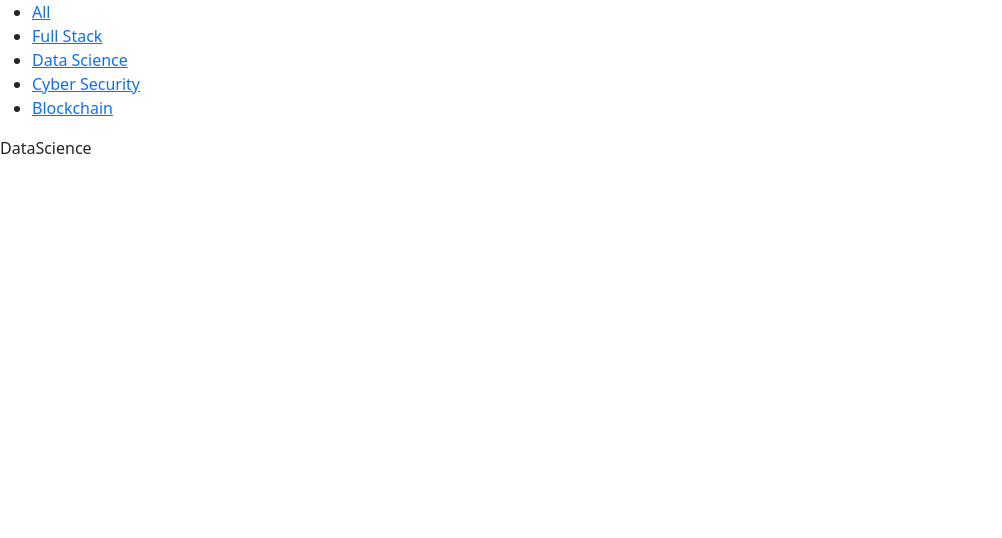
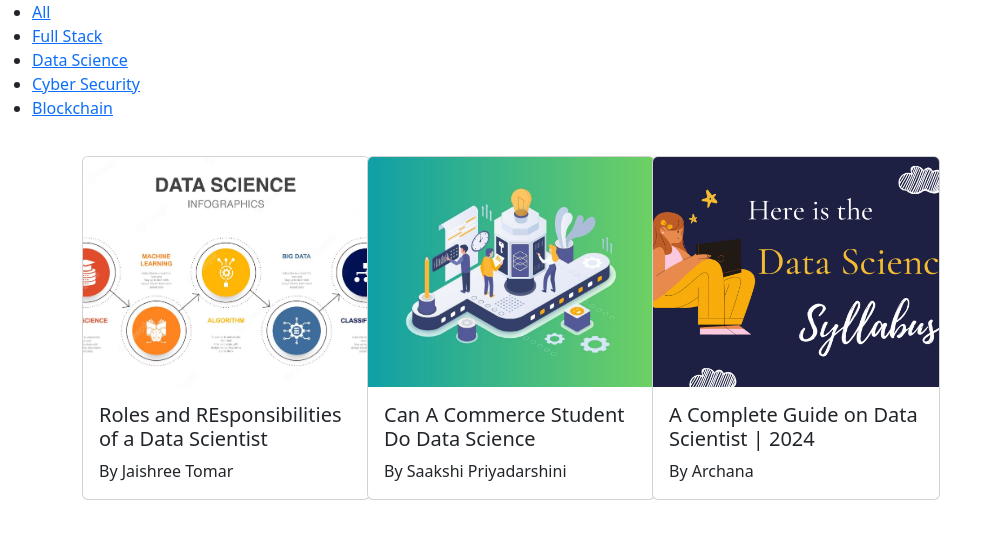
Before and after one commit to EclipticCode/React-Router-Task, a React (Vite) app: page /data-science in a window 1280 px wide. Shown: the top 538 px of the page, without its empty margins (0-1002 px from the left). Built offline with nearby package versions, Linux system fonts and the light colour scheme.

Commit message:
added cardDatas in Datascience.jsx

```diff
--- a/src/Components/All.jsx
+++ b/src/Components/All.jsx
@@ -6,9 +6,9 @@ const All = () => {
     {id:"1",img:"./src/assets/FS1.jpg",cardTitle:"Best Web Development Roadmap for Beginners 2024 ",cardBody:"By Isha Sharma" },
     {id:"2",img:"./src/assets/FS2.jpg",cardTitle:"6 Essential Preequisities For Learning ReactJS",cardBody:"By RamKumar" },
     {id:"3",img:"./src/assets/FS3.jpg",cardTitle:"Best Full-Stack Development Project Ideas",cardBody:"By Isha Sharma" },
-    {id:"4",img:"./src/assets/DS1.webp",cardTitle:"6 Essential Preequisities For Learning ReactJS",cardBody:"By RamKumar" },
-    {id:"5",img:"./src/assets/DS2.jpg",cardTitle:"6 Essential Preequisities For Learning ReactJS",cardBody:"By RamKumar" },
-    {id:"6",img:"./src/assets/DS3.png",cardTitle:"6 Essential Preequisities For Learning ReactJS",cardBody:"By RamKumar" },
+    {id:"4",img:"./src/assets/DS1.webp",cardTitle:"Roles and REsponsibilities of a Data Scientist",cardBody:"By Jaishree Tomar" },
+    {id:"5",img:"./src/assets/DS2.jpg",cardTitle:"Can A Commerce Student Do Data Science",cardBody:"By Saakshi Priyadarshini" },
+    {id:"6",img:"./src/assets/DS3.png",cardTitle:"A Complete Guide on Data Scientist | 2024",cardBody:"By Archana" },
     {id:"7",img:"./src/assets/CS1.webp",cardTitle:"Non-Coding Jobs in Cybersecurity",cardBody:"By Jaishree Tomar" },
     {id:"8",img:"./src/assets/CS2.jpg",cardTitle:"Top 7 Cyber Security Attacks in Real Life",cardBody:"By Lahari Chandana" },
     {id:"9",img:"./src/assets/CS3.png",cardTitle:"How is Cyber Security Important To Our Lives ?",cardBody:"By GUVI Geek" },
--- a/src/Components/DataScience.jsx
+++ b/src/Components/DataScience.jsx
@@ -1,9 +1,26 @@
 import React from 'react'
+import Card1 from './Cards/Card1'
 
 const DataScience = () => {
+    const cardDatas = [
+    {id:"1",img:"./src/assets/DS1.webp",cardTitle:"Roles and REsponsibilities of a Data Scientist",cardBody:"By Jaishree Tomar" },
+    {id:"2",img:"./src/assets/DS2.jpg",cardTitle:"Can A Commerce Student Do Data Science",cardBody:"By Saakshi Priyadarshini" },
+    {id:"3",img:"./src/assets/DS3.png",cardTitle:"A Complete Guide on Data Scientist | 2024",cardBody:"By Archana" }
+
+  ]
   return (
-    <div>DataScience</div>
+    <div className='container'>
+        <div className="row">
+            {cardDatas.map(data=>(
+              <div className='col-sm-12 col-md-6 col-lg-4 col-xl-3 justify-content-center margin' key={data.id}>
+              <Card1
+              {...data}/>
+              </div>
+            ))}
+        </div>
+    </div>
   )
+
 }
 
 export default DataScience
```
